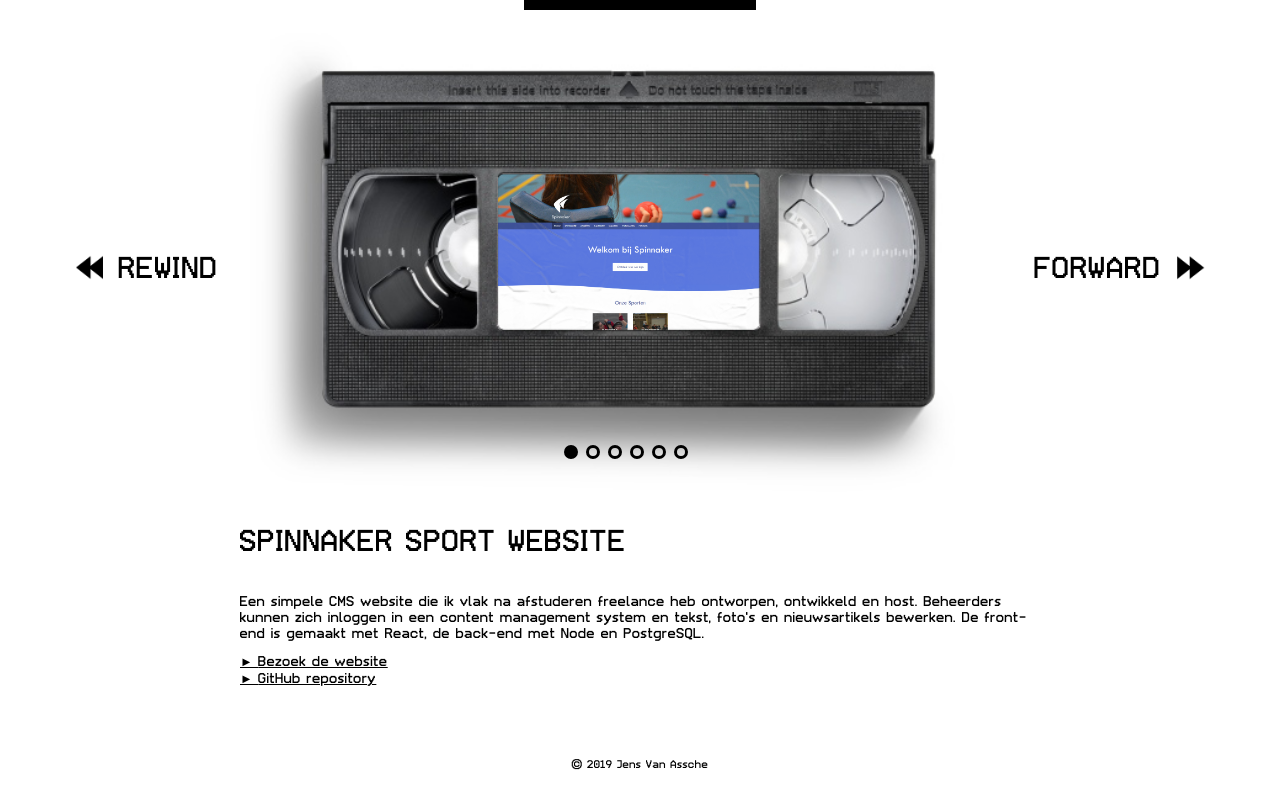
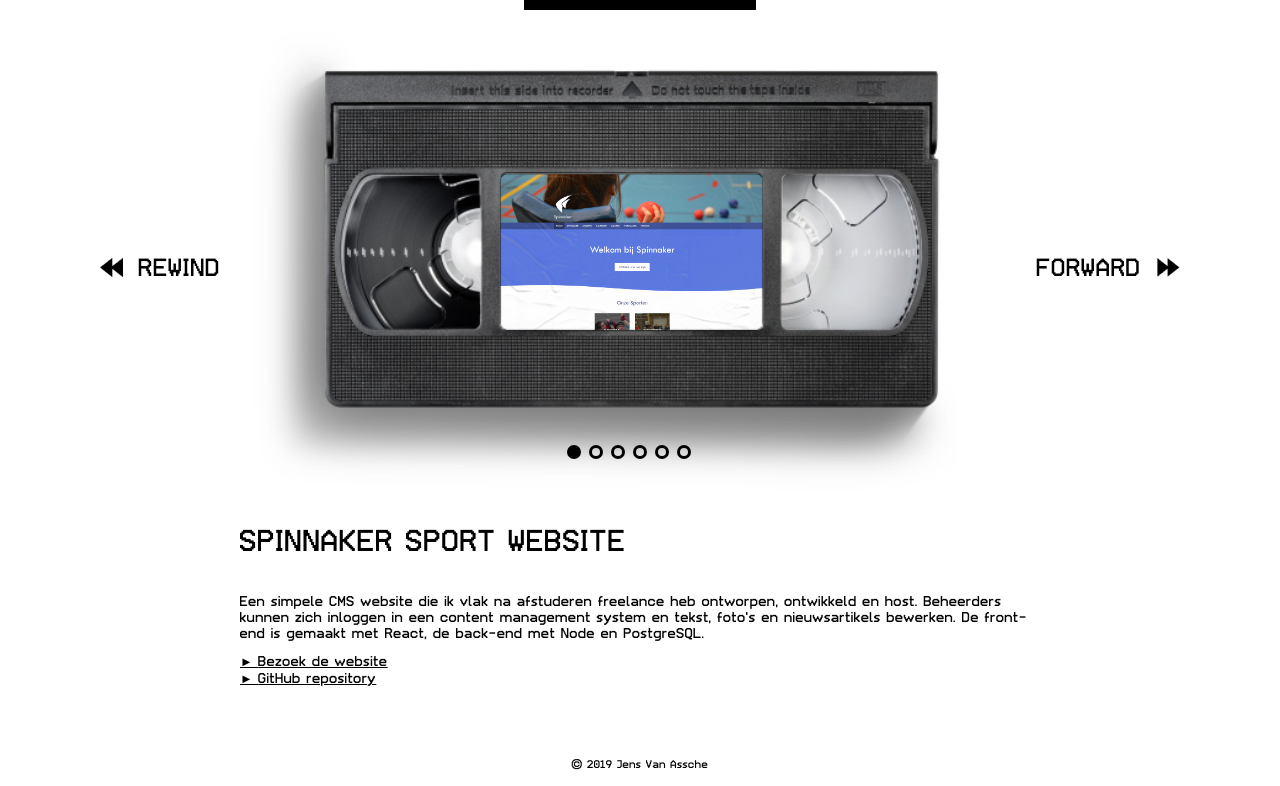
Before and after one commit to JensVanAssche/portfolio, a React (Vite) app: page / in a window 1280 px wide. Shown: the part 865-1651 px from the top of the page. Built offline with nearby package versions, Linux system fonts and the light colour scheme.

Commit message:
cv, favicon & style

```diff
--- a/src/info/Info.jsx
+++ b/src/info/Info.jsx
@@ -1,5 +1,6 @@
 import Tv from "../assets/tv.png";
 import Me from "../assets/me.png";
+import CV from "../assets/CV.pdf";
 
 import "./info.scss";
 
@@ -59,10 +60,7 @@ function Info() {
               ► LinkedIn
             </a>
             <br />
-            <a
-              href="https://www.linkedin.com/in/jens-van-assche-98501a187/"
-              target="_blank"
-            >
+            <a href={CV} target="_blank">
               ► CV
             </a>
           </p>
--- a/src/info/info.scss
+++ b/src/info/info.scss
@@ -113,6 +113,10 @@
 
 @media screen and (max-width: 600px) {
     #img {
-        max-width: 20rem;
+        max-width: 15rem;
+
+        #img-play {
+            font-size: 0.5rem;
+        }
     }
 }
--- a/src/projects/projects.scss
+++ b/src/projects/projects.scss
@@ -88,12 +88,12 @@
         }
 
         h2 {
-            font-size: 1.7rem;
+            font-size: 1.4rem;
             margin: 0 0.5rem;
         }
 
         img {
-            width: 1.7rem;
+            width: 1.4rem;
             aspect-ratio: 1 / 1;
             margin: 0 0.5rem;
         }
@@ -133,6 +133,12 @@
                 #bullets {
                     bottom: 0;
 
+                    div {
+                        width: 0.3rem;
+                        height: 0.3rem;
+                        border: 0.2rem solid #000000;
+                    }
+
                     img {
                         display: block;
                     }
```
Also changed, not shown: src/assets/favicon.png, 1 other file (tests, documents, lock files or other folders).
